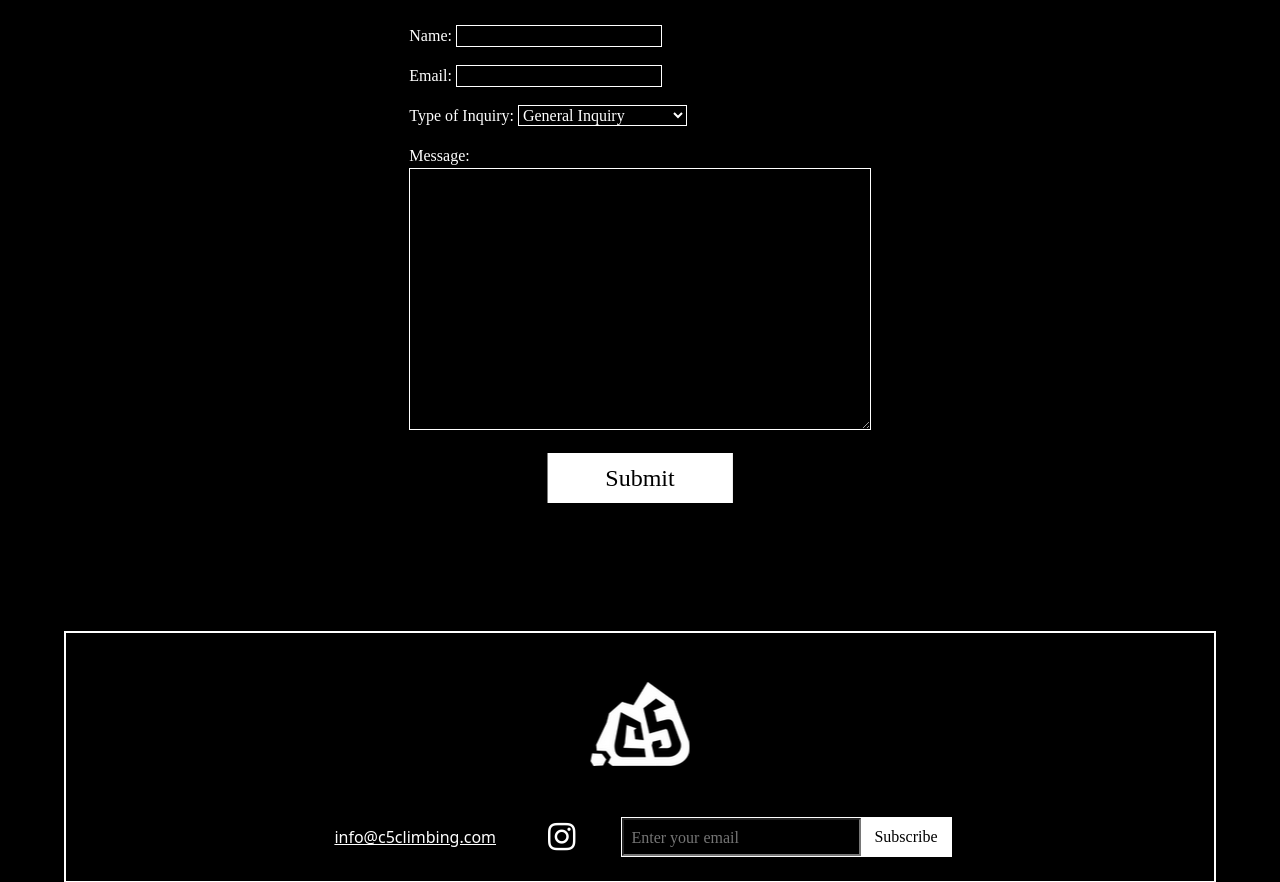
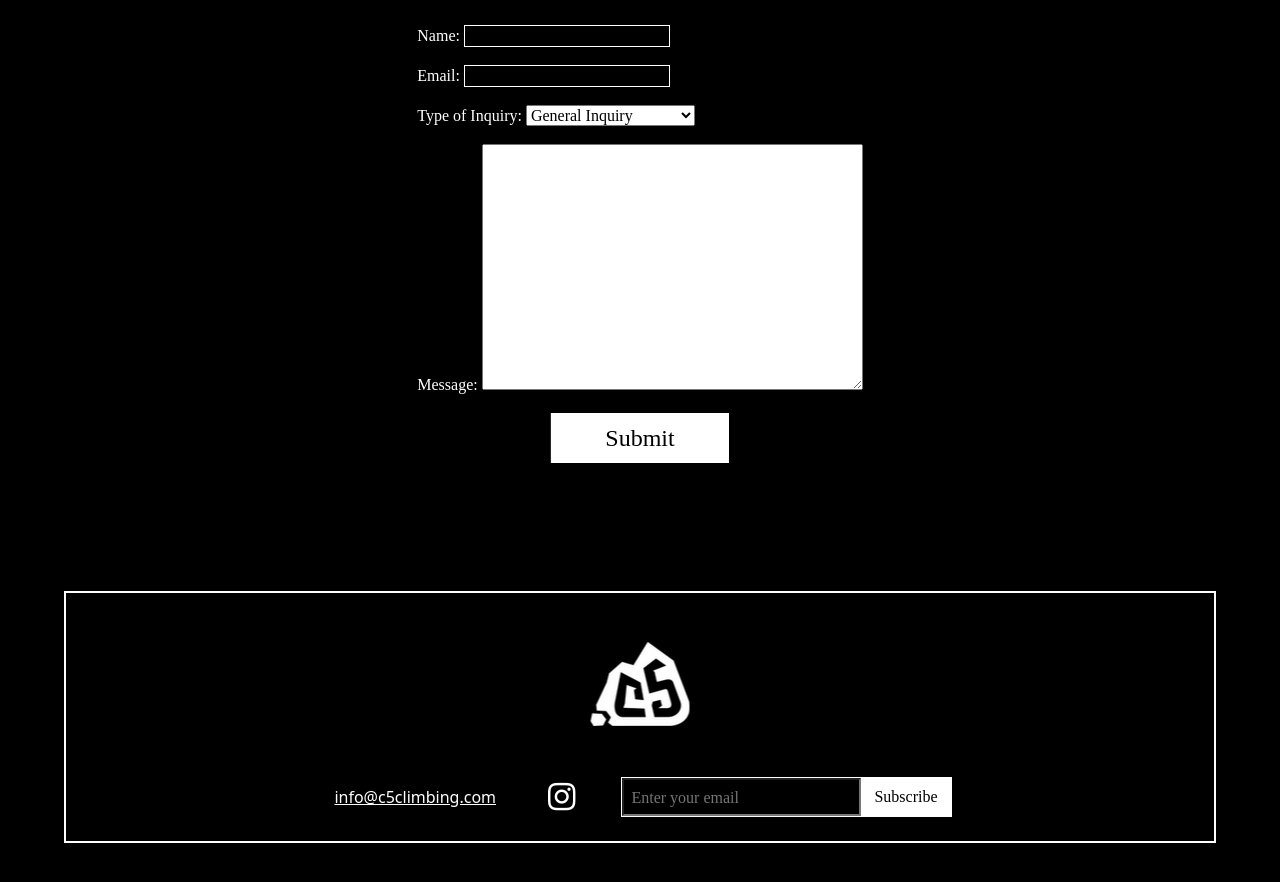
Before and after one commit to zoeyi1/class-five, a Django app: page /contact in a window 1280 px wide. Shown: the part 145-1027 px from the top of the page. After the commit the page ends 988 px from the top, so only its background shows below. Run offline with Django 4.2, Linux system fonts and the light colour scheme; some web fonts are replaced.

Commit message:
removin unused styles; formatting

```diff
--- a/djangoProject/classfive/static/classfive/classfive.css
+++ b/djangoProject/classfive/static/classfive/classfive.css
@@ -679,42 +627,6 @@ nav {
     border: 1px solid white;
 }
 
-/* dropdown container */
-.intake-form select {
-    background-color: black;
-    color: white;
-    border: 1px solid white;
-    border-radius: 0px;
-}
-
-/* Style the dropdown arrow */
-.intake-form select::after {
-    color: white; /* Set the color of the arrow */
-    content: 'v';
-    position: absolute;
-    top: 50%;
-    right: 10px;
-    transform: translateY(-50%);
-    pointer-events: none; /* Make sure the arrow doesn't interfere with clicking on the dropdown */
-}
-
-/* make the "message:" above the box instead of to the left*/
-#id_message_label {
-    color: #fff;
-    margin-bottom: 10px;
-}
-
-/* for the message box */
-#id_message {
-    background-color: black;
-    color: white;
-
-    /* Add additional styling if needed, such as padding and border */
-    padding: 10px;
-    border: 1px solid white;
-    width: 100%;
-}
-
 .intake-form-btn {
     justify-content: center;
     left: 50%;
```
Also changed, not shown: other parts of djangoProject/classfive/static/classfive/classfive.css (+53 -114 lines). Lines whose indentation alone changed are shown as unchanged.
